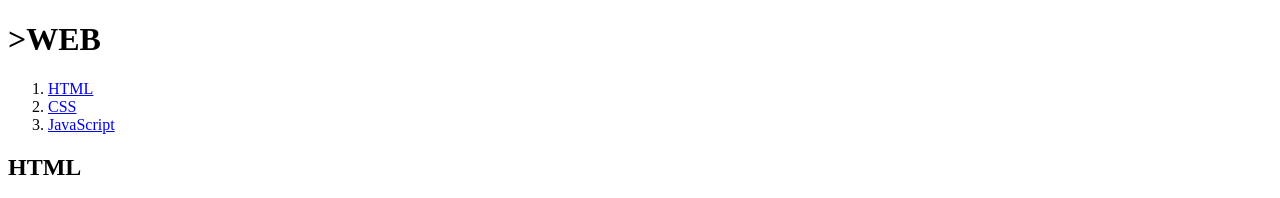
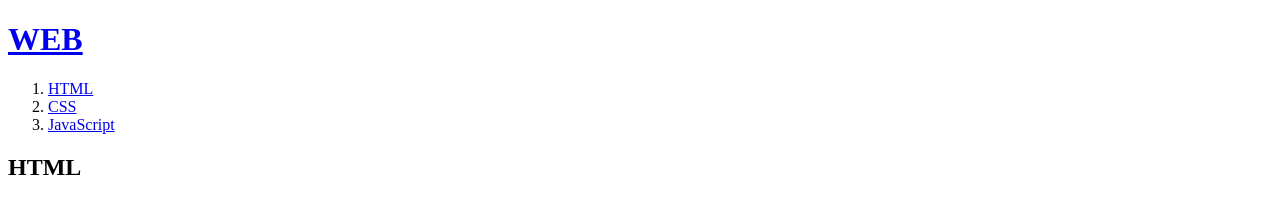
Before and after one commit to Simpleestrella/web1, a plain HTML site: page 1.html in a window 1280 px wide. Shown: the top 198 px of the page. Drawn offline with Linux system fonts and the light colour scheme.

Commit message:
Update 1.html

```diff
--- a/1.html
+++ b/1.html
@@ -6,7 +6,7 @@
 	</head>
 
 	<body>
-		<h1><a href="index.html"></a>>WEB</h1>
+		<h1><a href="index.html">WEB</a></h1>
 		<ol>
 			<li><a href="1.html">HTML</a></li>
 			<li><a href="2.html">CSS</a></li>
```
